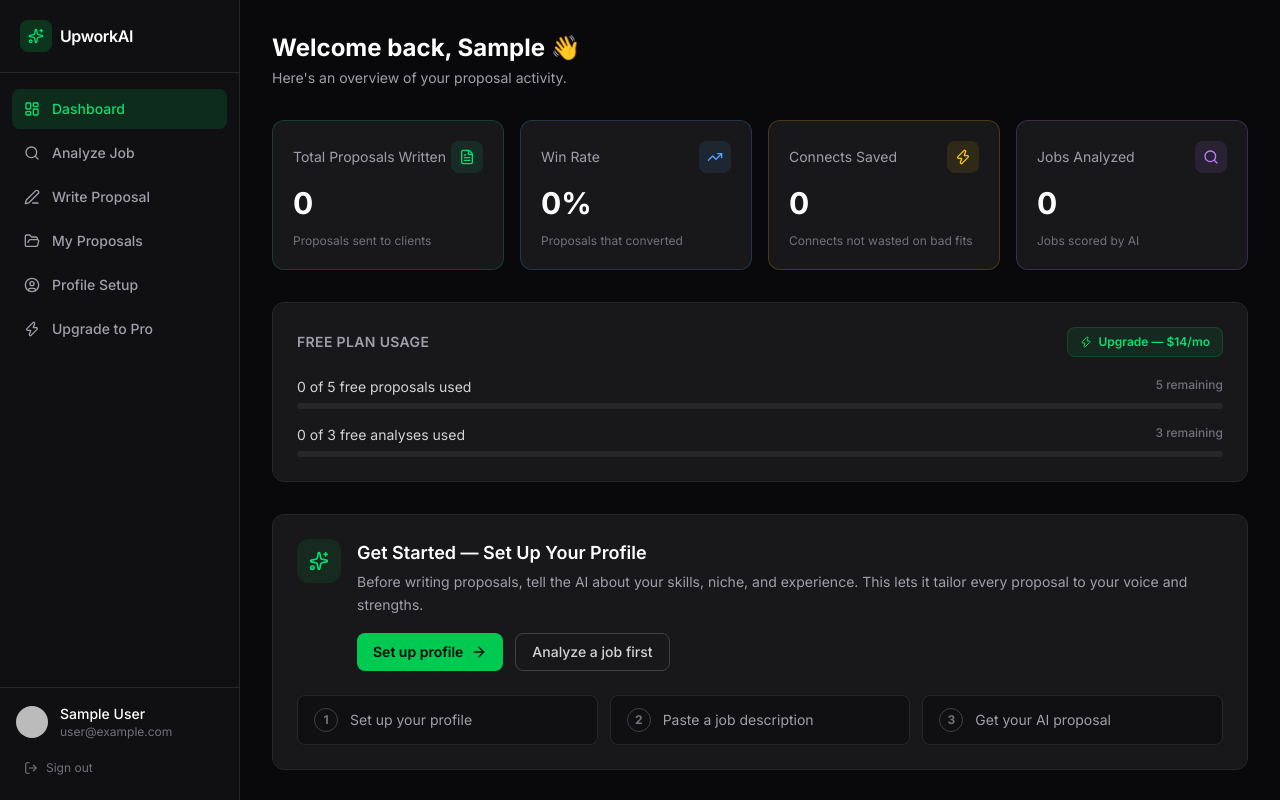
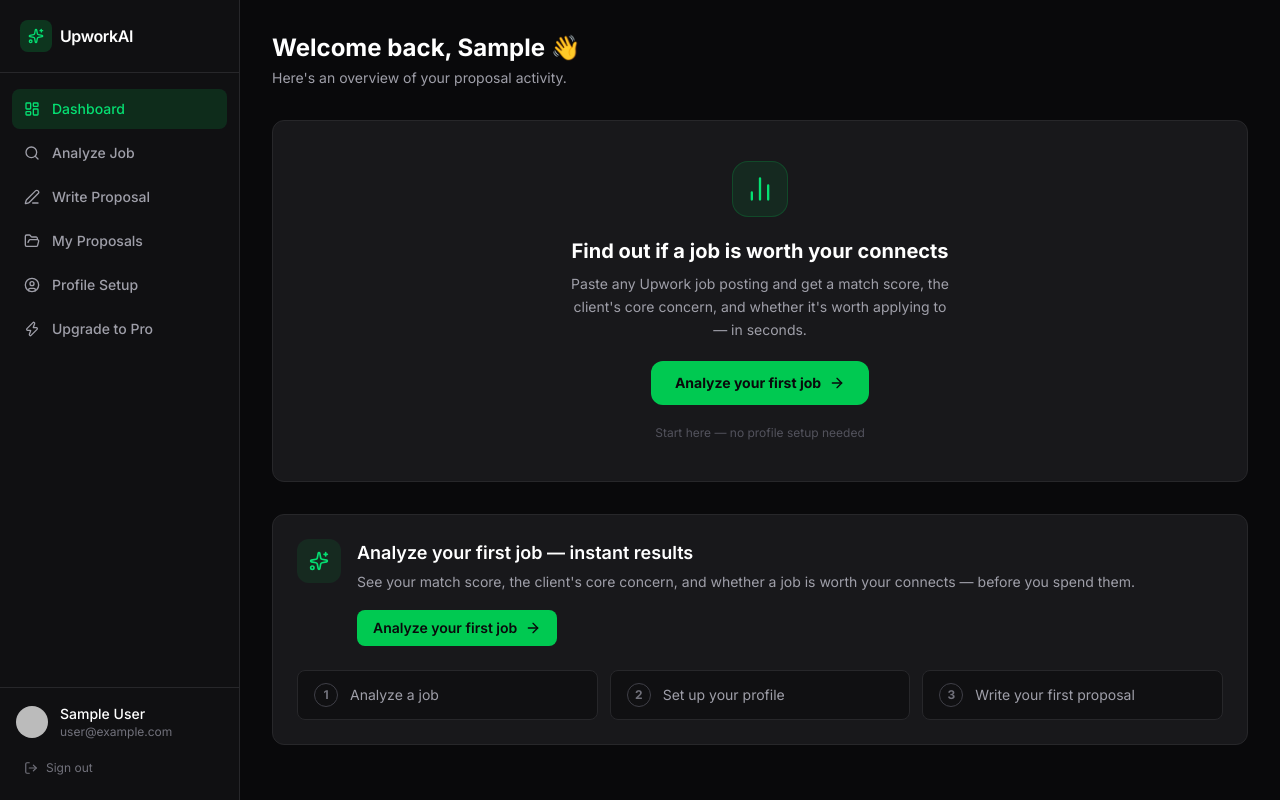
Before and after one commit to Arham456/upworkai, a Next.js app: page /dashboard in a window 1280 px wide. Built offline with nearby package versions, Linux system fonts and the light colour scheme; no server answers; the database is empty; sample sign-in values are in the browser's storage.

Commit message:
fix UX issues from user feedback

```diff
--- a/app/api/analyze/route.ts
+++ b/app/api/analyze/route.ts
@@ -30,17 +30,17 @@
       return NextResponse.json({ error: "Job description is required" }, { status: 400 });
     }
 
-    // Enforce free-tier limit (3 job analyses lifetime)
+    // Enforce free-tier limit (5 job analyses lifetime)
     const user = await prisma.user.findUnique({
       where: { id: session.user.id },
       select: { plan: true },
     });
     if (user?.plan !== "pro") {
       const analysisCount = await prisma.job.count({ where: { userId: session.user.id } });
-      if (analysisCount >= 3) {
+      if (analysisCount >= 5) {
         return NextResponse.json(
           {
-            error: "You've analyzed 3 jobs on the free plan. Upgrade to Pro for unlimited job analysis.",
+            error: "You've analyzed 5 jobs on the free plan. Upgrade to Pro for unlimited job analysis.",
             upgradeRequired: true,
           },
           { status: 403 },
--- a/app/dashboard/analyze/page.tsx
+++ b/app/dashboard/analyze/page.tsx
@@ -159,7 +159,7 @@
           {upgradeRequired && (
             <div className="rounded-xl border border-zinc-700 bg-zinc-900 p-6 space-y-4">
               <p className="text-zinc-200 leading-relaxed">
-                You&apos;ve analyzed 3 jobs on the free plan. Upgrade to Pro for unlimited job analysis.
+                You&apos;ve analyzed 5 jobs on the free plan. Upgrade to Pro for unlimited job analysis.
               </p>
               <Link
                 href="/dashboard/upgrade"
--- a/app/dashboard/page.tsx
+++ b/app/dashboard/page.tsx
@@ -1,7 +1,7 @@
 import { getServerSession } from "next-auth/next";
 import { redirect } from "next/navigation";
 import Link from "next/link";
-import { ArrowRight, CheckCircle2, Sparkles, Zap } from "lucide-react";
+import { ArrowRight, BarChart2, CheckCircle2, Sparkles, Zap } from "lucide-react";
 import { authOptions } from "@/lib/auth";
 import { prisma } from "@/lib/prisma";
 import { Sidebar } from "./components/sidebar";
@@ -36,17 +36,19 @@
 
   const isPro = user?.plan === "pro";
   const proposalsRemaining = Math.max(0, 5 - totalProposals);
-  const analysesRemaining = Math.max(0, 3 - jobsAnalyzed);
+  const analysesRemaining = Math.max(0, 5 - jobsAnalyzed);
 
-  const step1Done = !!(profile && profile.skills.length > 0 && profile.niche);
-  const step2Done = jobsAnalyzed > 0;
+  const isNewUser = jobsAnalyzed === 0 && totalProposals === 0;
+
+  const step1Done = jobsAnalyzed > 0;
+  const step2Done = !!(profile && profile.skills.length > 0 && profile.niche);
   const step3Done = totalProposals > 0;
   const allDone = step1Done && step2Done && step3Done;
 
   const steps = [
-    { step: "1", label: "Set up your profile", done: step1Done },
-    { step: "2", label: "Paste a job description", done: step2Done },
-    { step: "3", label: "Get your AI proposal", done: step3Done },
+    { step: "1", label: "Analyze a job", done: step1Done },
+    { step: "2", label: "Set up your profile", done: step2Done },
+    { step: "3", label: "Write your first proposal", done: step3Done },
   ];
 
   return (
@@ -64,14 +66,40 @@
             </p>
           </div>
 
+          {isNewUser ? (
+            <div className="rounded-xl border border-zinc-800 bg-zinc-900 p-10 flex flex-col items-center text-center space-y-5">
+              <div className="w-14 h-14 rounded-2xl bg-green-500/10 border border-green-500/20 flex items-center justify-center">
+                <BarChart2 className="w-7 h-7 text-green-400" />
+              </div>
+              <div className="space-y-2">
+                <h2 className="text-xl font-bold text-white">
+                  Find out if a job is worth your connects
+                </h2>
+                <p className="text-zinc-400 text-sm max-w-sm mx-auto leading-relaxed">
+                  Paste any Upwork job posting and get a match score, the
+                  client&apos;s core concern, and whether it&apos;s worth
+                  applying to — in seconds.
+                </p>
+              </div>
+              <Link
+                href="/dashboard/analyze"
+                className="inline-flex items-center gap-2 rounded-xl bg-green-500 px-6 py-3 text-sm font-bold text-zinc-950 hover:bg-green-400 transition-colors"
+              >
+                Analyze your first job
+                <ArrowRight className="w-4 h-4" />
+              </Link>
+              <p className="text-xs text-zinc-600">Start here — no profile setup needed</p>
+            </div>
+          ) : (
             <StatsCards
               totalProposals={totalProposals}
               winRate={winRate}
               jobsAnalyzed={jobsAnalyzed}
             />
+          )}
 
           {/* Free plan usage */}
-          {!isPro && (
+          {!isPro && !isNewUser && (
             <div className="rounded-xl border border-zinc-800 bg-zinc-900 p-6 space-y-5">
               <div className="flex items-center justify-between">
                 <h2 className="text-sm font-semibold text-zinc-400 uppercase tracking-wide">
@@ -115,7 +143,7 @@
                 <div>
                   <div className="flex justify-between mb-1.5">
                     <span className="text-sm text-zinc-300">
-                      {jobsAnalyzed} of 3 free analyses used
+                      {jobsAnalyzed} of 5 free analyses used
                     </span>
                     <span
                       className={`text-xs font-medium ${
@@ -130,7 +158,7 @@
                       className={`h-full rounded-full transition-all ${
                         analysesRemaining <= 1 ? "bg-red-500" : "bg-green-500"
                       }`}
-                      style={{ width: `${Math.min(100, (jobsAnalyzed / 3) * 100)}%` }}
+                      style={{ width: `${Math.min(100, (jobsAnalyzed / 5) * 100)}%` }}
                     />
                   </div>
                 </div>
@@ -176,29 +204,35 @@
                 ) : (
                   <>
                     <h2 className="text-lg font-semibold text-white">
-                      Get Started — Set Up Your Profile
+                      {!step1Done
+                        ? "Analyze your first job — instant results"
+                        : !step2Done
+                        ? "Set up your profile for better results"
+                        : "Write your first proposal"}
                     </h2>
                     <p className="text-zinc-400 text-sm mt-1 leading-relaxed">
-                      Before writing proposals, tell the AI about your skills,
-                      niche, and experience. This lets it tailor every proposal to
-                      your voice and strengths.
+                      {!step1Done
+                        ? "See your match score, the client's core concern, and whether a job is worth your connects — before you spend them."
+                        : !step2Done
+                        ? "Tell the AI your skills and niche so it tailors every proposal to your voice and strengths."
+                        : "You've scored a job and set up your profile. Now let UpworkAI write a proposal in your voice."}
                     </p>
                     <div className="mt-4 flex flex-wrap gap-3">
                       {!step1Done && (
                         <Link
-                          href="/dashboard/profile"
+                          href="/dashboard/analyze"
                           className="inline-flex items-center gap-2 rounded-lg bg-green-500 px-4 py-2 text-sm font-semibold text-zinc-950 hover:bg-green-400 transition-colors"
                         >
-                          Set up profile
+                          Analyze your first job
                           <ArrowRight className="w-4 h-4" />
                         </Link>
                       )}
                       {step1Done && !step2Done && (
                         <Link
-                          href="/dashboard/analyze"
+                          href="/dashboard/profile"
                           className="inline-flex items-center gap-2 rounded-lg bg-green-500 px-4 py-2 text-sm font-semibold text-zinc-950 hover:bg-green-400 transition-colors"
                         >
-                          Analyze a job
+                          Set up your profile
                           <ArrowRight className="w-4 h-4" />
                         </Link>
                       )}
@@ -211,12 +245,14 @@
                           <ArrowRight className="w-4 h-4" />
                         </Link>
                       )}
+                      {step1Done && (
                         <Link
                           href="/dashboard/analyze"
                           className="inline-flex items-center gap-2 rounded-lg border border-zinc-700 px-4 py-2 text-sm font-medium text-zinc-300 hover:bg-zinc-800 hover:text-white transition-colors"
                         >
-                        Analyze a job first
+                          Analyze another job
                         </Link>
+                      )}
                     </div>
                   </>
                 )}
--- a/app/dashboard/upgrade/page.tsx
+++ b/app/dashboard/upgrade/page.tsx
@@ -8,7 +8,7 @@
 
 const FREE_FEATURES = [
   { text: "5 proposals to get your first win", included: true },
-  { text: "3 job analyses", included: true },
+  { text: "5 job analyses", included: true },
   { text: "Basic proposal generation", included: true },
   { text: "Win/loss tracking", included: true },
   { text: "Unlimited proposals", included: false },
--- a/app/page.tsx
+++ b/app/page.tsx
@@ -92,8 +92,8 @@
                 transition={{ duration: 0.7, delay: 0.1, ease }}
                 className="text-4xl sm:text-5xl lg:text-[3.4rem] font-bold tracking-tight leading-[1.1] text-white"
               >
-                Stop Losing Jobs to{" "}
-                <span className="text-green-400">Weaker Freelancers</span>
+                Stop Wasting Connects on{" "}
+                <span className="text-green-400">Jobs You&apos;ll Never Win</span>
               </motion.h1>
 
               <motion.p
@@ -102,8 +102,8 @@
                 transition={{ duration: 0.7, delay: 0.2, ease }}
                 className="text-lg text-zinc-400 leading-relaxed max-w-[480px]"
               >
-                UpworkAI reads every job post, finds what the client actually
-                fears, and writes a proposal that makes them choose you.
+                UpworkAI scores every job before you apply — so you only bid
+                on jobs you can win.
               </motion.p>
 
               <motion.ul
@@ -113,9 +113,9 @@
                 className="space-y-3"
               >
                 {[
+                  "Scores jobs so you skip the ones you can't win",
                   "Analyzes client psychology in seconds",
                   "Writes proposals in your voice",
-                  "Scores jobs before you waste connects",
                 ].map((item) => (
                   <li key={item} className="flex items-center gap-3">
                     <span className="flex h-5 w-5 shrink-0 items-center justify-center rounded-full bg-green-500/20 border border-green-500/30">
@@ -460,9 +460,9 @@
                   never missed a deadline in four years.
                 </p>
                 <p>
-                  Your project needs [specific detail from their post]. I&apos;ve
-                  built this exact thing for [relevant example]. Here&apos;s what week
-                  one looks like if we work together...
+                  Your project needs a Shopify integration with custom inventory
+                  sync. I built this exact system for a fashion retailer last
+                  quarter — here&apos;s what week one looks like if we work together...
                 </p>
               </div>
               <div className="flex flex-wrap gap-2 pt-1 border-t border-green-500/10">
```
Lines whose indentation alone changed are shown as unchanged.
